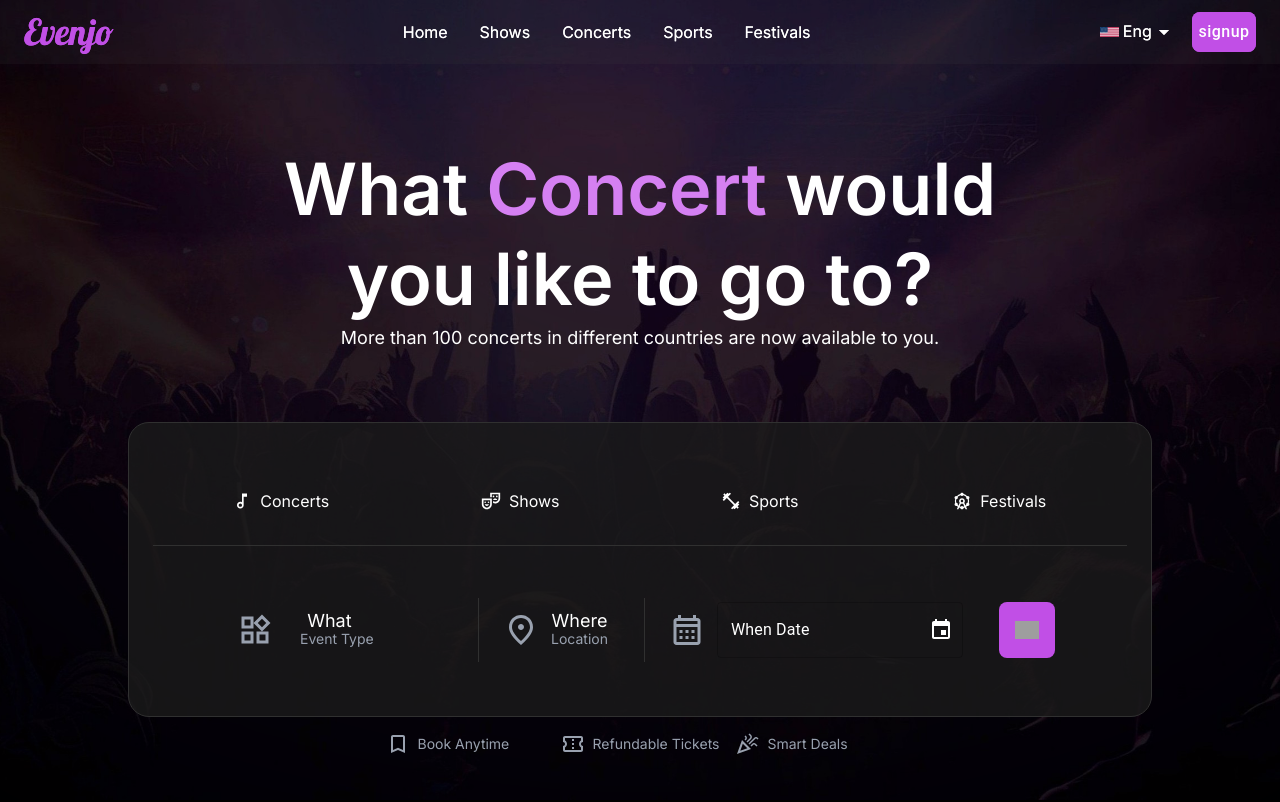
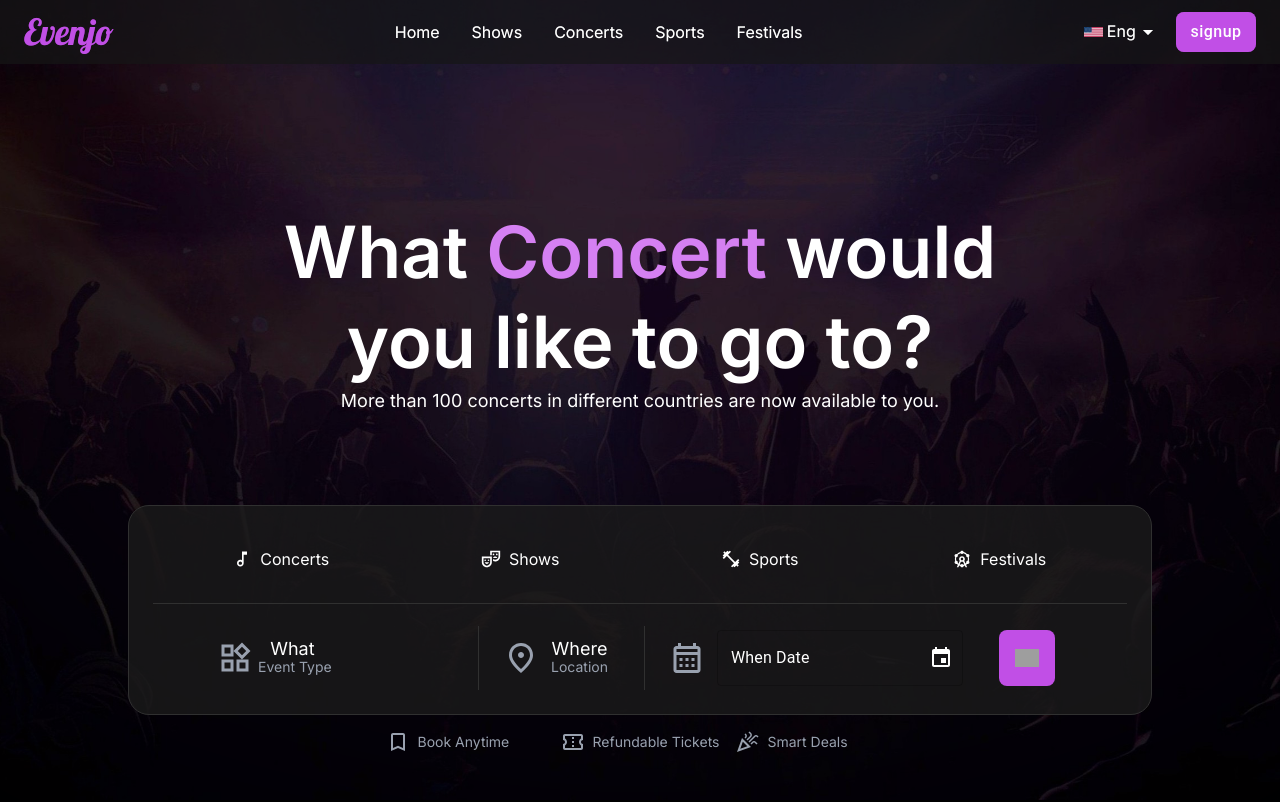
Before and after one commit to amirhosein-rafeie/evenjo, a React (Vite) app: page / in a window 1280 px wide. Shown: the top 802 px of the page. Built offline with nearby package versions, Linux system fonts and the light colour scheme; grey boxes are pictures that could not be loaded.

Commit message:
change some styles

```diff
--- a/src/components/Faq.jsx
+++ b/src/components/Faq.jsx
@@ -50,8 +50,7 @@ export default function FAQ() {
           Frequently Asked <span className="text-primaryMain">Questions</span>
         </h1>
         <p className="mt-2 text-sm text-neutral-n200">
-          Explore the most common questions and detailed answers about our
-          events and security to help guide your journey in the EVENJO.
+          Explore the most common questions and detailed answers about our events<br /> ot concerts, and security to help guide your journey in the EVENJO.
         </p>
       </div>
 
@@ -60,9 +59,8 @@ export default function FAQ() {
           {faqs.map((item, index) => (
             <div
               key={index}
-              className={`rounded-xl border border-neutral-n700 transition-all duration-300 overflow-hidden bg-neutral-n1000 ${
-                activeIndex === index ? "ring-1 ring-tint-bt2" : ""
-              }`}
+              className={`rounded-xl border border-neutral-n700 transition-all duration-300 overflow-hidden bg-neutral-n1000 ${activeIndex === index ? "ring-1 ring-tint-bt2" : ""
+                }`}
             >
               <button
                 onClick={() => toggleFAQ(index)}
@@ -76,19 +74,17 @@ export default function FAQ() {
                   <Icon
                     path={mdiChevronDown}
                     size={0.9}
-                    className={`text-neutral-n100 transition-transform duration-300 ${
-                      activeIndex === index ? "rotate-180" : "rotate-0"
-                    }`}
+                    className={`text-neutral-n100 transition-transform duration-300 ${activeIndex === index ? "rotate-180" : "rotate-0"
+                      }`}
                   />
                 </span>
               </button>
 
               <div
-                className={`transition-all duration-300 ease-in-out overflow-hidden ${
-                  activeIndex === index
-                    ? "max-h-40 opacity-100 pb-4 px-6"
-                    : "max-h-0 opacity-0 px-6"
-                }`}
+                className={`transition-all duration-300 ease-in-out overflow-hidden ${activeIndex === index
+                  ? "max-h-40 opacity-100 pb-4 px-6"
+                  : "max-h-0 opacity-0 px-6"
+                  }`}
               >
                 <p className="text-neutral-n200 text-sm leading-relaxed">
                   {item.answer}
--- a/src/components/TWButton.jsx
+++ b/src/components/TWButton.jsx
@@ -7,7 +7,7 @@ const TWButton = styled(Button)(() => ({
   fontSize: "16px",
   borderRadius: "8px",
   textTransform: "lowercase",
-  maxWidth: "5px"
+  width: "80px"
 }));
 
 export default TWButton;
--- a/src/pages/Home/Ability.jsx
+++ b/src/pages/Home/Ability.jsx
@@ -25,12 +25,12 @@ export default function Ability() {
                 className="w-28 md:w-36 lg:w-40 opacity-90"
               />
               <div className="text-center flex-1">
-                <h3 className="text-2xl md:text-3xl font-bold text-neutral-n100">
+                <h3 className="text-2xl md:text-3xl font-bold text-white">
                   Refundable <span className="text-primaryMain">Tickets</span>
                 </h3>
                 <p className="mt-2 text-sm text-neutral-n200 max-w-[34ch] mx-auto leading-relaxed">
-                  You can pay a ticket in 2 portions throughout a fixed period
-                  of time. Start invoicing for free.
+                  You can pay a ticket in 2 portions <br /> throughout a fixed period
+                  of<br /> time. Start invoicing for free.
                 </p>
               </div>
             </div>
@@ -51,12 +51,12 @@ export default function Ability() {
                 className="w-28 md:w-36 lg:w-40 opacity-90"
               />
               <div className="text-center flex-1">
-                <h3 className="text-2xl md:text-3xl font-bold text-neutral-n100">
+                <h3 className="text-2xl md:text-3xl font-bold text-white">
                   Smart <span className="text-primaryMain">Deals</span>
                 </h3>
                 <p className="mt-2 text-sm text-neutral-n200 max-w-[34ch] mx-auto leading-relaxed">
-                  You can pay a ticket in 2 portions throughout a fixed period
-                  of time. Start invoicing for free.
+                  You can pay a ticket in 2 portions <br />throughout a fixed period
+                  of<br /> time. Start invoicing for free.
                 </p>
               </div>
             </div>
@@ -72,7 +72,7 @@ export default function Ability() {
             />
           </div>
           <div className="relative z-10 flex flex-col items-center">
-            <h3 className="text-2xl md:text-3xl font-extrabold text-neutral-n100">
+            <h3 className="text-2xl md:text-3xl font-extrabold text-white">
               Book Anytime!
             </h3>
             <p className="mt-2 text-sm text-neutral-n200 max-w-[46ch]">
--- a/src/pages/Home/Footer.jsx
+++ b/src/pages/Home/Footer.jsx
@@ -24,11 +24,11 @@ const Footer = () => {
       </div>
 
       <div className="flex items-center justify-center flex-row max-w-md gap-6">
-        <img src={Facebook} className="w-20px rounded-[50%] size-10" />
-        <img src={insta} className="w-20px rounded-[50%] size-10" />
-        <img src={inn} className="w-20px rounded-[50%] size-10" />
-        <img src={utube} className="w-20px rounded-[50%] size-10" />
-        <img src={Telegram} className="w-20px rounded-[50%] size-10" />
+        <a href=''><img src={Facebook} className='w-20px rounded-[50%] size-10' /></a>
+        <a href='https://www.instagram.com/farnaz_s_o/#'><img src={insta} className="w-20px rounded-[50%] size-10" /></a>
+        <a href=''><img src={inn} className='w-20px rounded-[50%] size-10' /></a>
+        <a href='' ><img src={utube} className='w-20px rounded-[50%] size-10' /></a>
+        <a href='' ><img src={Telegram} className='w-20px rounded-[50%] size-10' /></a>
       </div>
       <hr className="w-[20rem] h-0.5 mx-auto border-[#FFFFFF33] border-1 rounded-sm md:my-5 " />
 
--- a/src/pages/Home/HomePage.jsx
+++ b/src/pages/Home/HomePage.jsx
@@ -41,25 +41,24 @@ export default function HomePage() {
           ></div>
 
           <div
-            className="flex flex-col gap-x-[<10px>] z-10 mt-40 px-4 w-full max-w-6xl"
-            style={{ marginTop: "100px" }}
-          >
-            <h1 className="text-white text-3xl sm:text-4xl md:text-6xl lg:text-7xl font-bold leading-tight">
+            className="flex flex-col z-10 mt-40 px-4 w-full max-w-6xl">
+            <h1 className="text-white text-3xl sm:text-4xl md:text-6xl lg:text-7xl font-extrabold leading-tight">
               What <span className="text-[#D580F2]">Concert</span> would
               <br /> you like to go to?
             </h1>
-            <h3 className="text-white text-sm sm:text-base md:text-lg">
+            <div className="text-2xl text-white sm:text-base md:text-lg">
+
               More than 100 concerts in different countries are now available to
               you.
-            </h3>
+
+            </div>
           </div>
 
           <div
             className="flex flex-col gap-5 p-4 sm:p-6 rounded-[21px] w-[90%] sm:w-full max-w-5xl mx-auto text-white mt-12 text-xl bg-[#1B1B1BCC] border border-[#303030] z-10"
-            style={{ marginTop: "70px" }}
-          >
-            <div className="w-full px-2 sm:px-4" style={{ marginTop: "30px" }}>
-              <div className="grid grid-cols-2 sm:grid-cols-4 gap-3 sm:gap-4">
+            style={{ marginTop: "90px" }} >
+            <div className="w-full px-2 sm:px-4" style={{ marginTop: "5px" }}>
+              <div className="grid grid-cols-2 sm:grid-cols-4 sm:gap-4 text-xl">
                 {[
                   { icon: AudiotrackOutlined, text: "Concerts" },
                   { icon: TheaterComedyOutlined, text: "Shows" },
@@ -79,14 +78,13 @@ export default function HomePage() {
 
             <hr className="border-[#303030] mb-2 sm:mb-4" />
 
-            <div className="px-1 sm:px-8">
+            <div className="px-1 sm:px-8" style={{ marginTop: "-30px" }}>
               <div
-                className="grid grid-cols-1 sm:grid-cols-[2fr_1fr_1fr_auto] gap-4 sm:gap-6 items-center mt-2 sm:mt-4"
-                style={{ marginBottom: "30px" }}
+                className="grid grid-cols-1 sm:grid-cols-[2fr_1fr_1fr_auto] sm:gap-6 items-center mt-2 sm:mt-4"
               >
                 <div
-                  className="flex items-center justify-start gap-3 h-14 sm:h-16 px-2 sm:px-3"
-                  style={{ marginLeft: "40px" }}
+                  className="flex items-center justify-start h-14 sm:h-16 px-2 sm:px-3"
+                  style={{ marginLeft: "20px" }}
                 >
                   <Icon
                     component={WidgetsOutlined}
@@ -99,7 +97,7 @@ export default function HomePage() {
                     </div>
                     <div
                       className="text-gray-400 text-xs sm:text-sm leading-tight"
-                      style={{ marginLeft: "15px" }}
+                      style={{ marginLeft: "5px" }}
                     >
                       Event Type
                     </div>
--- a/src/pages/Home/NavBar.jsx
+++ b/src/pages/Home/NavBar.jsx
@@ -36,7 +36,7 @@ export default function NavBar() {
       <AppBar
         elevation={0}
         sx={{
-          backgroundColor: "rgba(80, 80, 80, 0.07)",
+          backgroundColor: "rgba(23, 23, 23, 0.45)",
           boxShadow: "none",
           fontFamily: "Inter, sans-serif",
           display: "flex",
@@ -122,7 +122,6 @@ export default function NavBar() {
               </ListItemButton>
             ))}
           </List>
-
           <div className="flex flex-col gap-4 mt-6">
             <Select
               value={country}
```
Also changed, not shown: src/assets/img/Footer img/utube.jpg.
